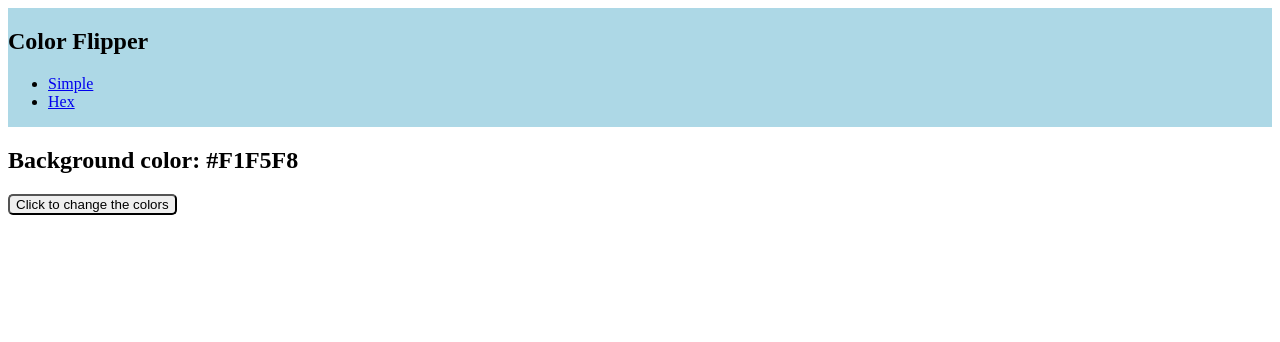
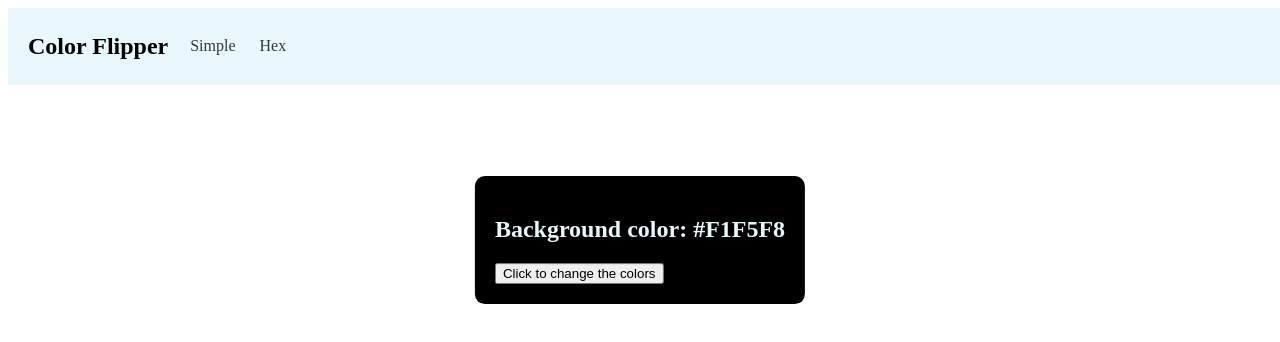
Before and after one commit to CamillaTeodoro/color-flipper, a plain HTML site: page index.html in a window 1280 px wide. Drawn offline with Linux system fonts and the light colour scheme.

Commit message:
CSS melhorado

```diff
--- a/app.js
+++ b/app.js
@@ -1,4 +1,11 @@
-const colors = ["green", "red", "rgba(133, 122, 200)", "#f15025", "#c203e5"];
+const colors = [
+  "#05C0ED",
+  "#1DF705",
+  "#E0B507",
+  "#F73D05",
+  "#c203e5",
+  "#B208F0",
+];
 
 const btn = document.getElementById("btn");
 const color = document.querySelector(".color");
--- a/styles.css
+++ b/styles.css
@@ -1,10 +1,51 @@
-nav {
-  background: lightblue;
+.nav-center {
+  position: fixed;
+  background: rgb(231, 247, 252);
   display: flex;
   align-items: center;
   width: 100%;
+  padding: 5px 20px;
 }
 
-button {
-  border-radius: 5px;
+.nav-links {
+  list-style-type: none;
+  margin: 10px;
+  padding: 0;
 }
+
+li {
+  float: left;
+}
+
+li a {
+  display: block;
+  padding: 12px;
+  text-decoration: none;
+  color: rgb(52, 56, 58);
+}
+
+li a:hover {
+  color: rgb(247, 8, 8);
+  text-decoration: none;
+}
+
+.container {
+  position: absolute;
+  top: 30%;
+  margin-right: -50%;
+  left: 50%;
+  transform: translate(
+    -50%,
+    -50%
+  ); /*mover o elemento 50% de sua largura para a esquerda*/
+  width: fit-content;
+  height: fit-content;
+  background-color: black;
+  color: rgb(231, 247, 252);
+  padding: 20px;
+  border-radius: 10px;
+}
+
+h2 {
+  text-align: center;
+}
```
Also changed, not shown: hex.html (+1 -1 lines).
